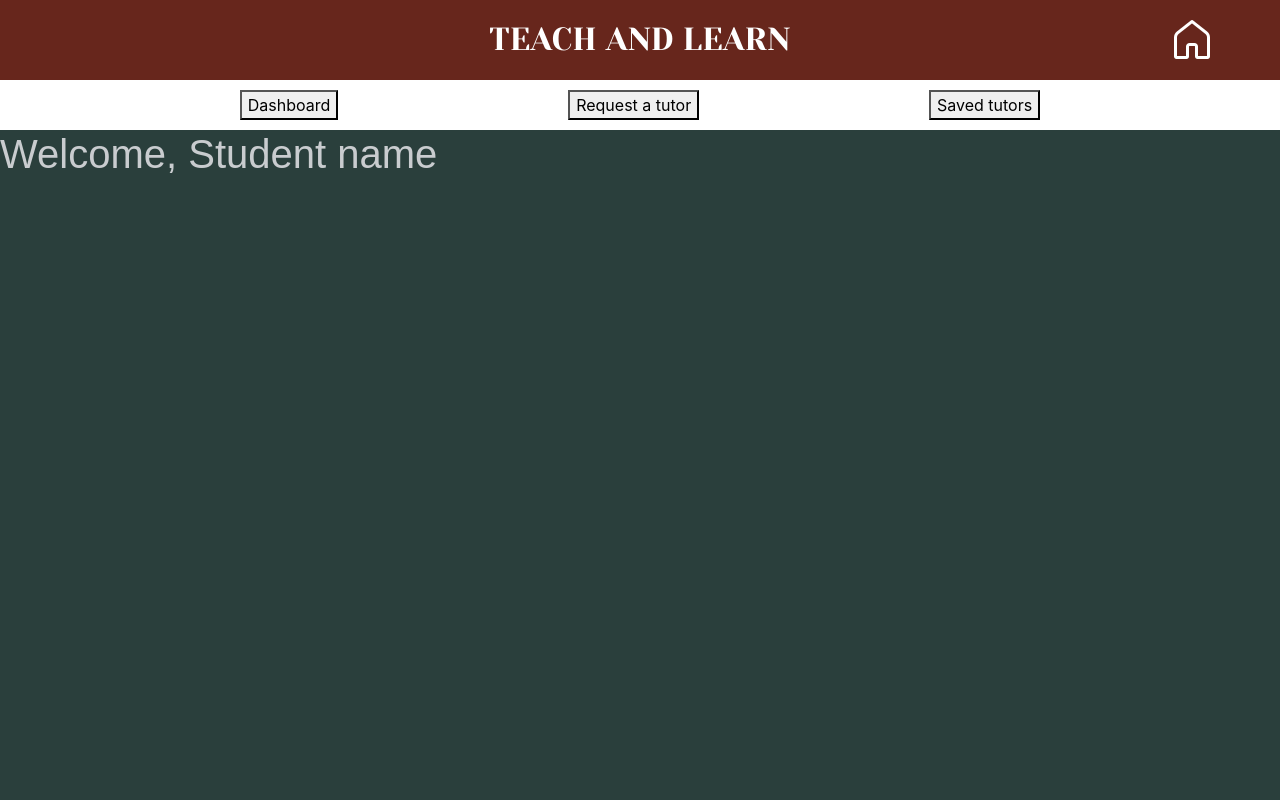
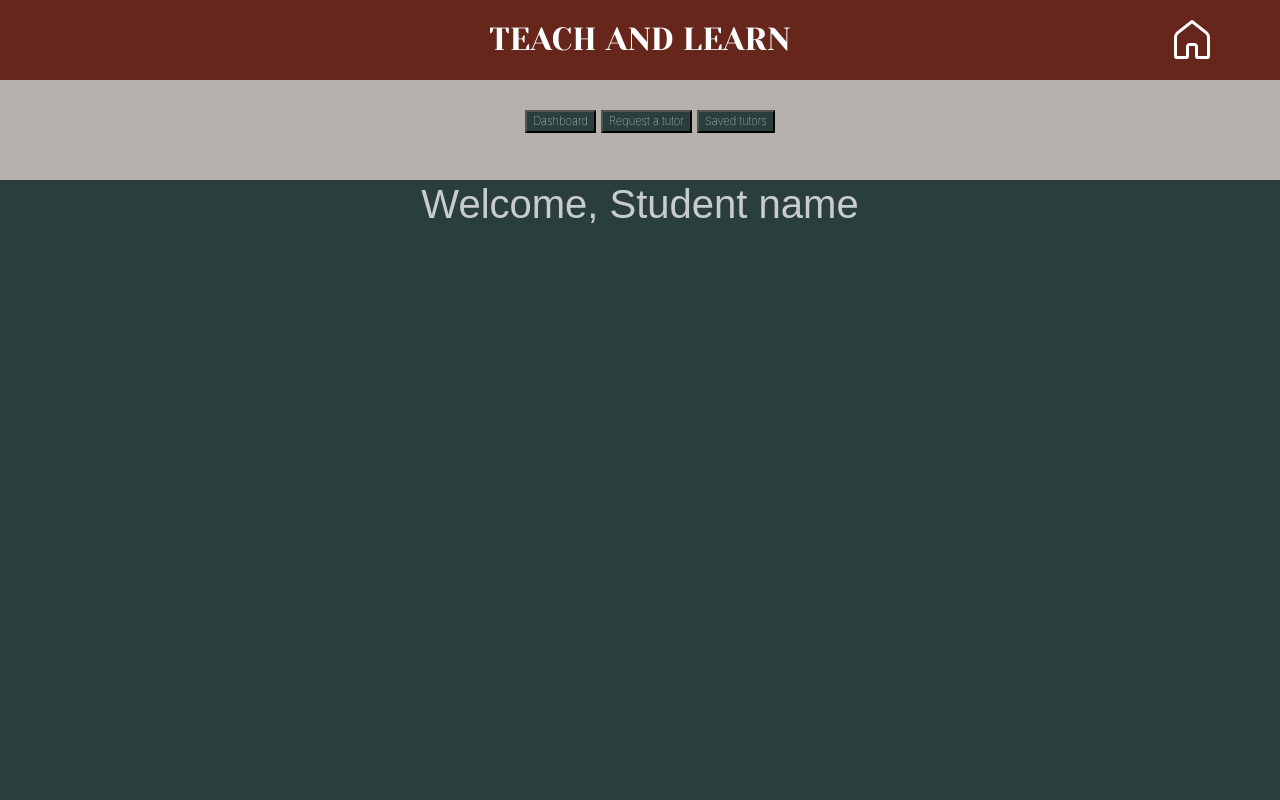
Before and after one commit to kfisch2/tutor-app, a React (Create React App) app: page /student in a window 1280 px wide. Shown: the top 800 px of the page. Built offline with nearby package versions, Linux system fonts and the light colour scheme; a web font is replaced by a local one.

Commit message:
button styling and positioning in student header

```diff
--- a/src/components/Home/Home.css
+++ b/src/components/Home/Home.css
@@ -10,14 +10,24 @@
     padding-top: 15px;
 }
 
+.button-container button{
+ width: 20vw;
+ font-weight: lighter;
+ border-radius: 0;
+}
+.button-container button:hover{
+    background-color:#222c2b;
+}
 .about-description{
-    max-width: 30vw;
+    max-width: 40vw;
     padding-top: 30px;
     margin-left: auto;
     margin-right: auto;
 }
 
 .main-page h4{
-    color: white;
-    font-size: small;
+    color: black;
+    font-weight: 200;
+    font-size: 1rem;
+    line-height: 1.5;
 }
--- a/src/components/Student/Student.css
+++ b/src/components/Student/Student.css
@@ -4,6 +4,12 @@
 
 body {
   color: rgb(201, 204, 207);
+  text-align: center;
+  background-color: #B7B1AD;
+}
+
+.student-header{
+  display: inline-block
 }
 
 .student-page {
@@ -13,6 +19,11 @@ body {
 }
 
 .links {
+  width: 100%;
+  height: 5rem;
+  font-size: .7em;
+  padding-top: 20px;
+  padding-bottom: 20px;
   display: flex;
   flex-direction: row;
   justify-content: space-evenly;
@@ -36,3 +47,15 @@ body {
   color: #2a3f3c;
   list-style: none;
 }
+
+.links button{
+  font-weight: lighter;
+  background-color:#2a3f3c;
+  color: white;
+  min-width: 15px;
+  border-radius: 0;
+}
+
+.links button:hover{
+  background-color:#222c2b;
+}
--- a/src/components/Student/StudentHeader.js
+++ b/src/components/Student/StudentHeader.js
@@ -7,7 +7,7 @@ import Home from "../Home/Home";
 export default function StudentHeader(props) {
   const { page = [], setCurrentPage, currentPage } = props;
   return (
-    <>
+    <div className="student-header">
       <nav className="links">
         {page.map((Page) => (
           <div
@@ -25,6 +25,6 @@ export default function StudentHeader(props) {
         ))}
       </nav>
       {/* <button onClick={() => setCurrentPage(Page)}>Request Tutor!</button> */}
-    </>
+    </div>
   );
 }
```
